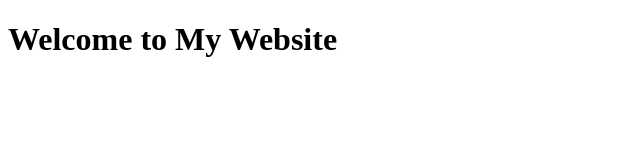
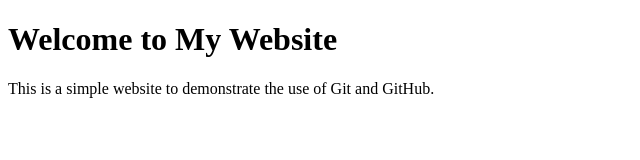
Before and after one commit to KevinKerman1/BingBong, a plain HTML site: page index.html in a window 1280 px wide. Shown: the whole page, without its empty margins (0-640 px from the left). Drawn offline with Linux system fonts and the light colour scheme.

Commit message:
chop chop

```diff
--- a/index.html
+++ b/index.html
@@ -7,6 +7,7 @@
 </head>
 <body>
     <h1>Welcome to My Website</h1>
+    <p>This is a simple website to demonstrate the use of Git and GitHub.</p>
 
 
 </body>
```
